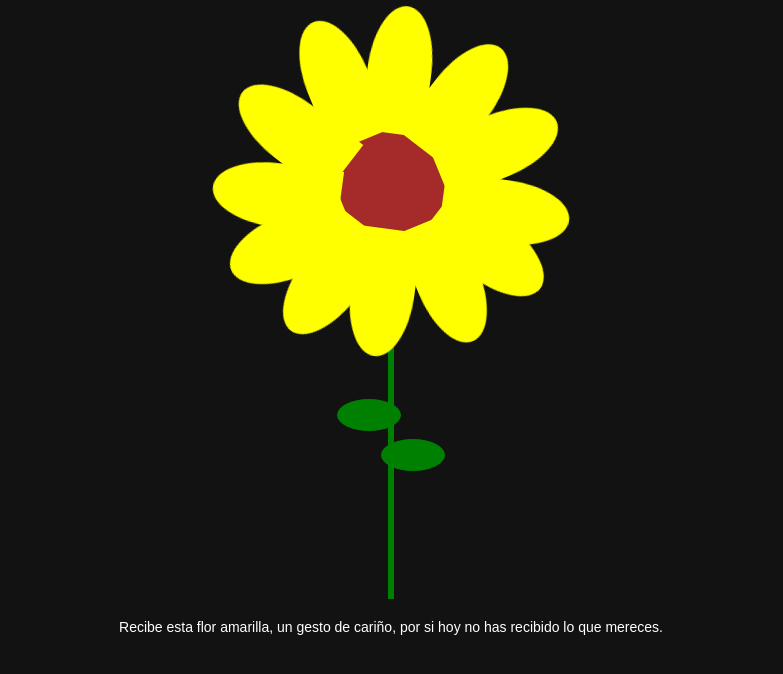
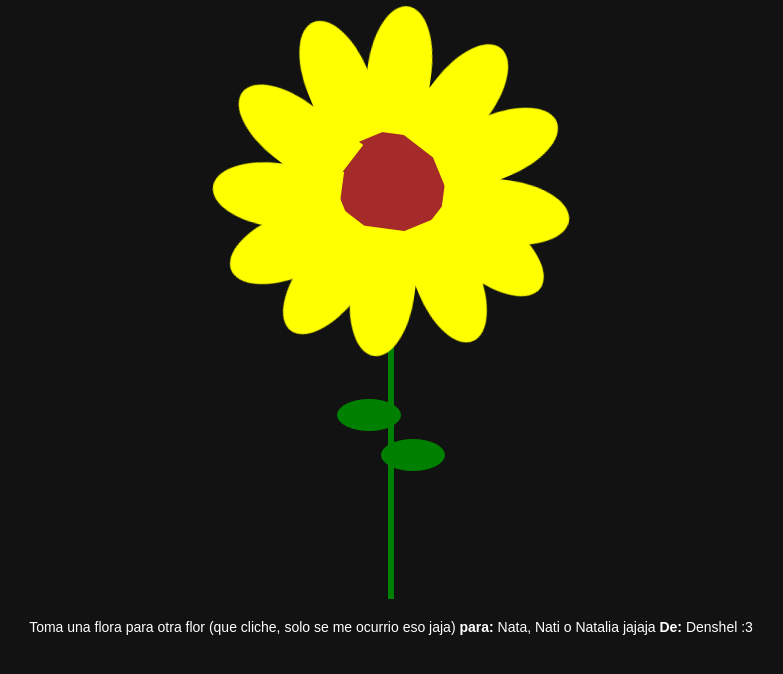
Before and after one commit to Denshei/flor, a plain HTML site: page index.html in a window 1280 px wide. Shown: the whole page, without its empty margins (249-1032 px from the left). Drawn offline with Linux system fonts and the light colour scheme.

Commit message:
Update index.html
cambio de texto inferior

```diff
--- a/index.html
+++ b/index.html
@@ -287,7 +287,7 @@
     </div>
 
     <div class="footer-text">
-        Recibe esta flor amarilla, un gesto de cariño, por si hoy no has recibido lo que mereces.
+        Toma una flora para otra flor (que cliche, solo se me ocurrio eso jaja) <strong>para:</strong> Nata, Nati o Natalia jajaja <strong>De:</strong> Denshel :3
     </div>
 </body>
 
```
